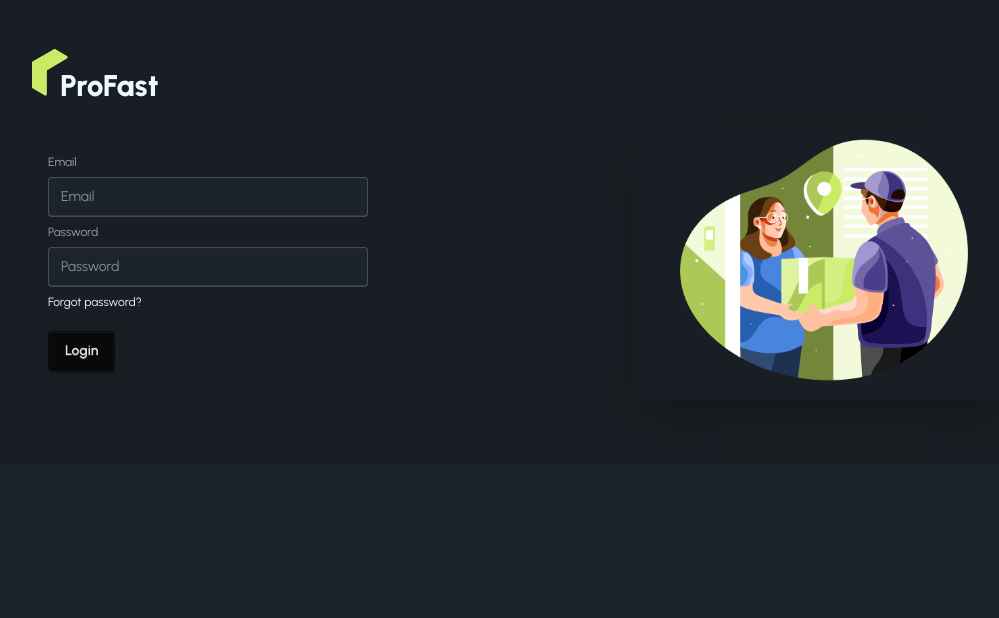
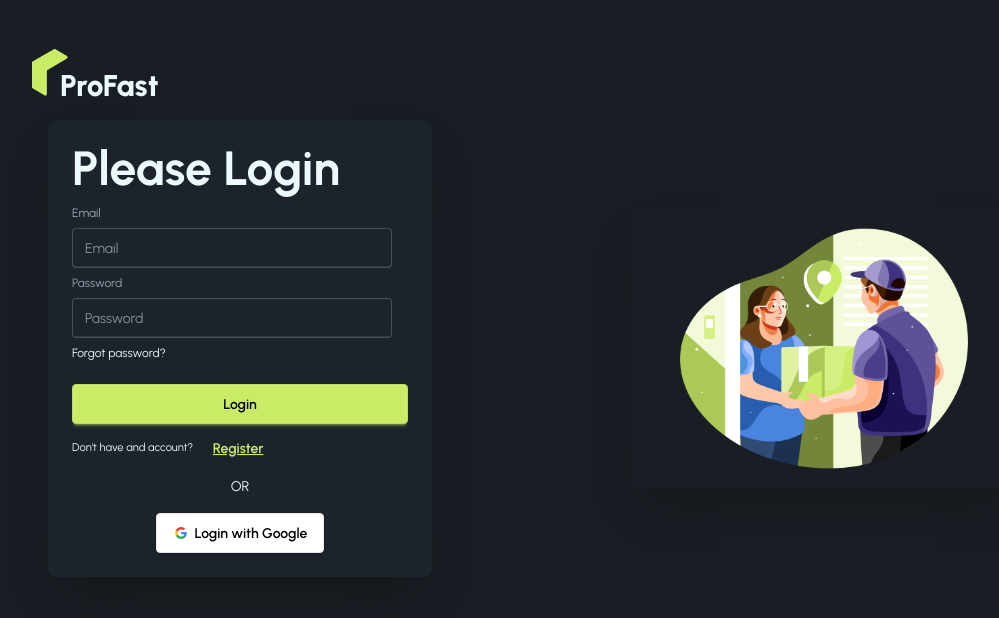
Before and after one commit to arafat22184/zap-shift-client, a React (Vite) app: page /login in a window 1280 px wide. Shown: the top 618 px of the page, without its empty margins (16-1015 px from the left). Built offline with nearby package versions, Linux system fonts and the light colour scheme; no server answers.

Commit message:
added social login into login and register page

```diff
--- a/src/Contexts/AuthContext/AuthProvider.jsx
+++ b/src/Contexts/AuthContext/AuthProvider.jsx
@@ -3,10 +3,14 @@
 import { AuthContext } from "./AuthContext";
 import {
   createUserWithEmailAndPassword,
+  GoogleAuthProvider,
   onAuthStateChanged,
   signInWithEmailAndPassword,
+  signInWithPopup,
   signOut,
 } from "firebase/auth";
+
+const googleProvider = new GoogleAuthProvider();
 
 const AuthProvider = ({ children }) => {
   const [user, setUser] = useState(null);
@@ -20,6 +24,11 @@
   const signIn = (email, password) => {
     setLoading(true);
     return signInWithEmailAndPassword(auth, email, password);
+  };
+
+  const signInWithGoogle = () => {
+    setLoading(true);
+    return signInWithPopup(auth, googleProvider);
   };
 
   const logOut = () => {
@@ -38,7 +47,14 @@
     };
   }, []);
 
-  const authInfo = { createUser, signIn, logOut, user, loading };
+  const authInfo = {
+    createUser,
+    signIn,
+    signInWithGoogle,
+    logOut,
+    user,
+    loading,
+  };
   return <AuthContext value={authInfo}>{children}</AuthContext>;
 };
 
--- a/src/Pages/Authentication/Login/Login.jsx
+++ b/src/Pages/Authentication/Login/Login.jsx
@@ -1,4 +1,6 @@
 import { useForm } from "react-hook-form";
+import { Link } from "react-router";
+import SocialLogin from "../SocialLogin/SocialLogin";
 
 const Login = () => {
   const {
@@ -12,7 +14,9 @@
   };
 
   return (
-    <div>
+    <div className="card bg-base-100 w-full max-w-sm shrink-0 shadow-2xl">
+      <div className="card-body">
+        <h1 className="text-5xl font-bold">Please Login</h1>
         <form onSubmit={handleSubmit(onSubmit)}>
           <fieldset className="fieldset">
             {/* Email */}
@@ -46,9 +50,20 @@
             <div>
               <a className="link link-hover">Forgot password?</a>
             </div>
+            <button className="btn btn-primary text-black mt-4">Login</button>
           </fieldset>
-        <button className="btn btn-neutral mt-4">Login</button>
+          <p>
+            <small>
+              Don't have and account?{" "}
+              <Link className="btn btn-link" to={"/register"}>
+                Register
+              </Link>
+            </small>
+          </p>
         </form>
+
+        <SocialLogin></SocialLogin>
+      </div>
     </div>
   );
 };
--- a/src/Pages/Authentication/Register/Register.jsx
+++ b/src/Pages/Authentication/Register/Register.jsx
@@ -1,6 +1,8 @@
 import React from "react";
 import { useForm } from "react-hook-form";
 import useAuth from "../../../Hooks/useAuth";
+import { Link } from "react-router";
+import SocialLogin from "../SocialLogin/SocialLogin";
 
 const Register = () => {
   const { createUser } = useAuth();
@@ -22,7 +24,7 @@
   return (
     <div className="card bg-base-100 w-full max-w-sm shrink-0 shadow-2xl">
       <div className="card-body">
-        <h1 className="text-5xl font-bold">Create An Account</h1>
+        <h1 className="text-5xl font-bold">Create Account</h1>
         <form onSubmit={handleSubmit(onSubmit)}>
           <fieldset className="fieldset">
             {/* Email */}
@@ -60,9 +62,22 @@
             <div>
               <a className="link link-hover">Forgot password?</a>
             </div>
+
+            <button className="btn btn-primary text-black mt-4">
+              Register
+            </button>
           </fieldset>
-          <button className="btn btn-neutral mt-4">Register</button>
+
+          <p>
+            <small>
+              Already have and account?{" "}
+              <Link className="btn btn-link" to={"/login"}>
+                Login
+              </Link>
+            </small>
+          </p>
         </form>
+        <SocialLogin></SocialLogin>
       </div>
     </div>
   );
--- /dev/null
+++ b/src/Pages/Authentication/SocialLogin/SocialLogin.jsx
@@ -0,0 +1,58 @@
+import React from "react";
+import useAuth from "../../../Hooks/useAuth";
+
+const SocialLogin = () => {
+  const { signInWithGoogle } = useAuth();
+
+  const handleGoogleSignIn = () => {
+    signInWithGoogle()
+      .then((result) => {
+        console.log(result);
+      })
+      .catch((error) => {
+        console.log(error);
+      });
+  };
+
+  return (
+    <div className="text-center">
+      <p className="mb-4">OR</p>
+      {/* Google */}
+      <button
+        onClick={handleGoogleSignIn}
+        className="btn bg-white text-black border-[#e5e5e5]"
+      >
+        <svg
+          aria-label="Google logo"
+          width="16"
+          height="16"
+          xmlns="http://www.w3.org/2000/svg"
+          viewBox="0 0 512 512"
+        >
+          <g>
+            <path d="m0 0H512V512H0" fill="#fff"></path>
+            <path
+              fill="#34a853"
+              d="M153 292c30 82 118 95 171 60h62v48A192 192 0 0190 341"
+            ></path>
+            <path
+              fill="#4285f4"
+              d="m386 400a140 175 0 0053-179H260v74h102q-7 37-38 57"
+            ></path>
+            <path
+              fill="#fbbc02"
+              d="m90 341a208 200 0 010-171l63 49q-12 37 0 73"
+            ></path>
+            <path
+              fill="#ea4335"
+              d="m153 219c22-69 116-109 179-50l55-54c-78-75-230-72-297 55"
+            ></path>
+          </g>
+        </svg>
+        Login with Google
+      </button>
+    </div>
+  );
+};
+
+export default SocialLogin;
--- /dev/null
+++ b/src/Routes/PrivateRoute.jsx
@@ -0,0 +1,20 @@
+import React from "react";
+import useAuth from "../Hooks/useAuth";
+import { Navigate, useLocation } from "react-router";
+
+const PrivateRoute = ({ children }) => {
+  const { user, loading } = useAuth();
+  const location = useLocation();
+
+  if (loading) {
+    return <span className="loading loading-spinner loading-xl"></span>;
+  }
+
+  if (!user) {
+    return <Navigate state={{ from: location }} to="/login"></Navigate>;
+  }
+
+  return children;
+};
+
+export default PrivateRoute;
```
Lines whose indentation alone changed are shown as unchanged.
